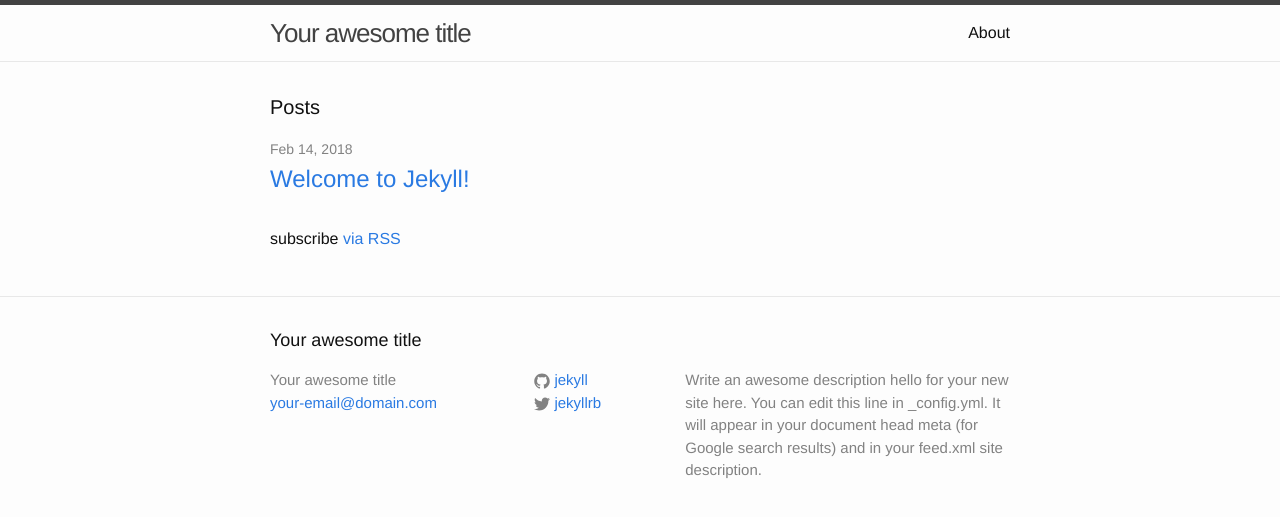
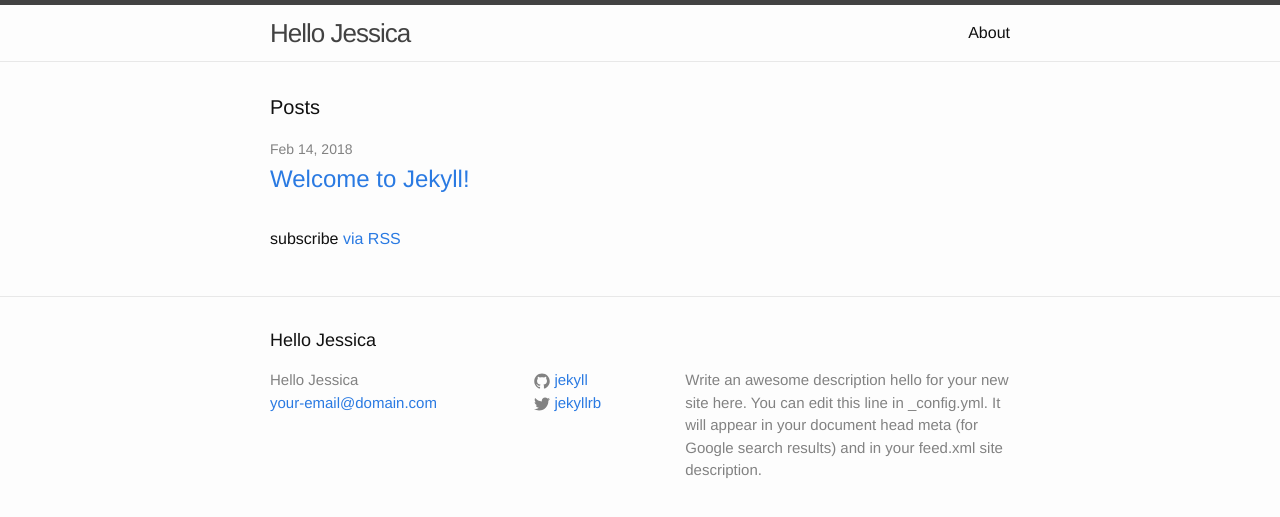
Before and after one commit to AlKerley93/AlKerley93.github.io, a Jekyll site: the page built from index.html, in a window 1280 px wide. Shown: the top 517 px of the page. Built offline with Jekyll 4.4.1, drawn with Linux system fonts in a browser that asks for light colours.

Commit message:
Update _config.yml

```diff
--- a/_config.yml
+++ b/_config.yml
@@ -6,7 +6,7 @@
 # 'jekyll serve'. If you change this file, please restart the server process.
 
 # Site settings
-title: Your awesome title
+title: Hello Jessica
 email: your-email@domain.com
 description: > # this means to ignore newlines until "baseurl:"
   Write an awesome description hello for your new site here. You can edit this
```
